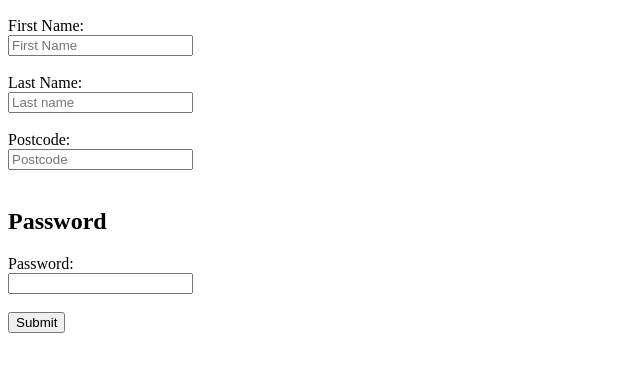
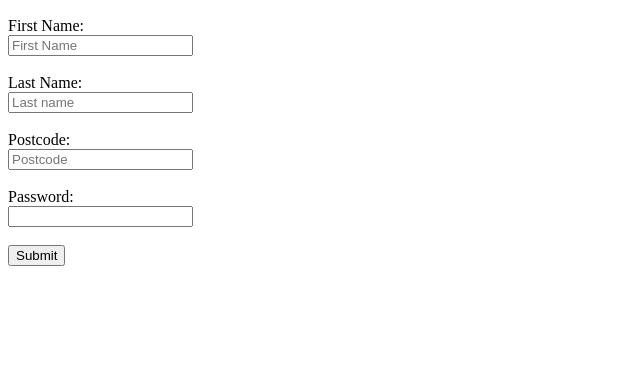
Before and after one commit to FriedSock/friedsock.github.io, a plain HTML site: page autofill-password-example/example_1.html in a window 1280 px wide. Shown: the part 110-482 px from the top of the page, without its empty margins (0-640 px from the left). Drawn offline with Linux system fonts and the light colour scheme.

Commit message:
How is it working now?

```diff
--- a/autofill-password-example/example_1.html
+++ b/autofill-password-example/example_1.html
@@ -19,7 +19,6 @@
       <input type="text" id="user_postcode" name="user[postcode]" placeholder="Postcode" required tabindex="3"><br><br>
 
       <input type="hidden" name="email" value="user@example.com", tabindex="-1">
-      <h2>Password</h2>
       <label for="password">Password:</label><br>
       <input type="password" id="user_password" name="user[password]" tabindex="4"><br><br>
 
```
